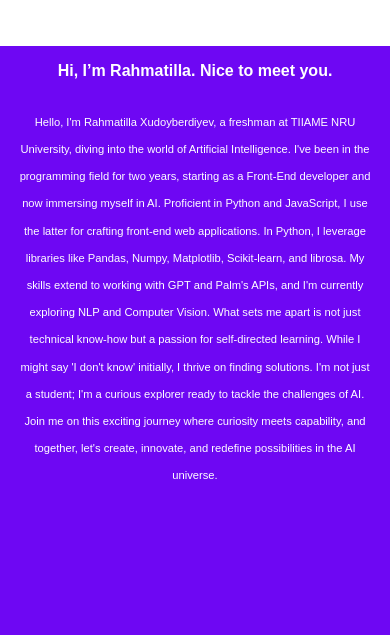
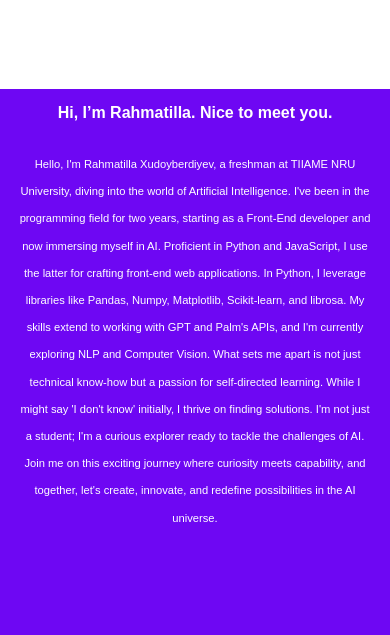
Before and after one commit to RahmatillaXudoyberdiyev/rahmatillauz, a plain HTML site: page index.html in a window 390 px wide. Shown: the part 460-1095 px from the top of the page. Drawn offline with Linux system fonts and the light colour scheme.

Commit message:
Fitted to all devices

```diff
--- a/src/style.css
+++ b/src/style.css
@@ -472,8 +472,11 @@ footer .social-medias a{
 
 @media screen and (max-width: 399px){
     .hero{
-        height: 50vh;
         padding: 2% 2%;
+    }
+    .aboutMe{
+        padding: 4% 5%;
+        height: 80vh;
     }
     .aboutMe .title{
         font-size: 1rem;
```
